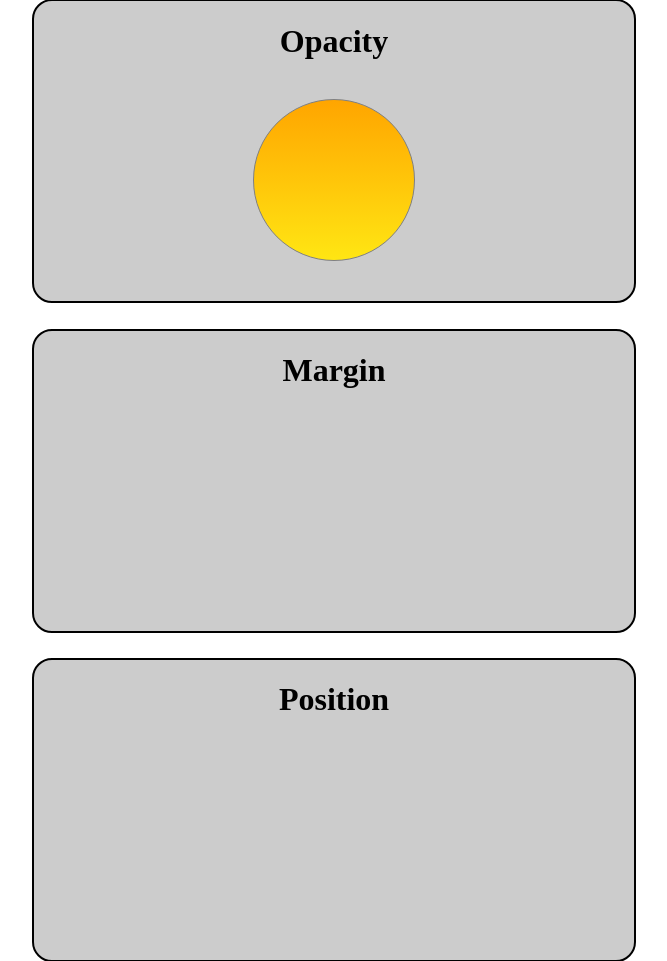
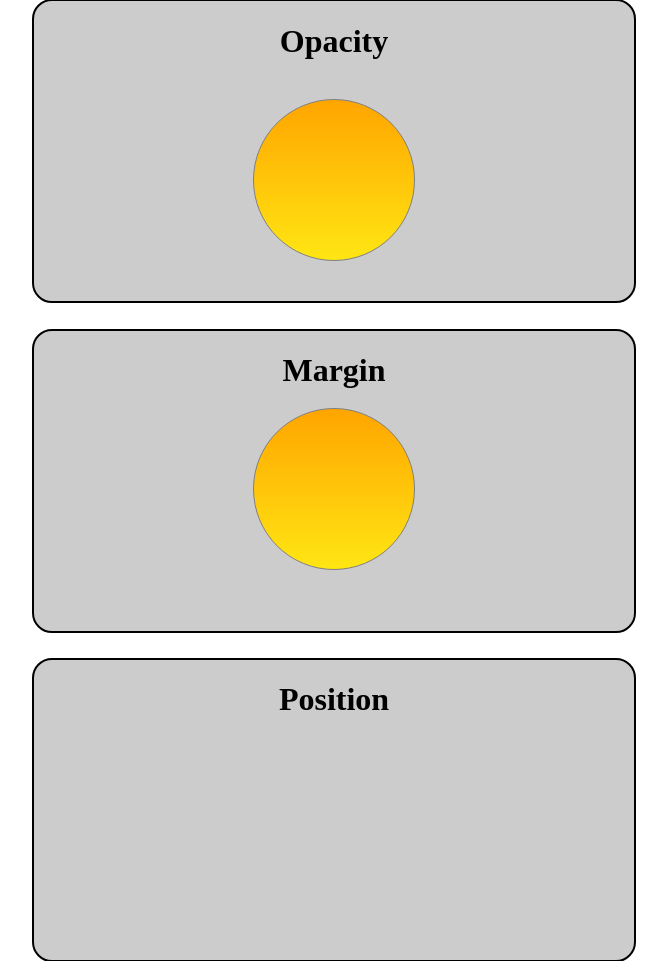
Before and after one commit to SabihaOzturk/Transitions, a PHP site: page / in a window 1280 px wide. Shown: the part 52-1013 px from the top of the page, without its empty margins (306-973 px from the left). Run offline with PHP 8.4, Linux system fonts and the light colour scheme.

Commit message:
Added style and mixins to margin transition

```diff
--- a/css/index.css
+++ b/css/index.css
@@ -40,4 +40,33 @@ h1 {
     transition: 2s;
     opacity: 0.2; }
 
+#margin {
+  border: 1px gray solid;
+  width: 100px;
+  height: 100px;
+  border-radius: 100px;
+  margin: 20% auto;
+  padding: 30px;
+  background-image: -moz-linear-gradient(top, #FFA500, #FFE613);
+  background-image: -webkit-linear-gradient(top, #FFA500, #FFE613);
+  background-image: -o-linear-gradient(top, #FFA500, #FFE613);
+  background-image: -ms-linear-gradient(top, #FFA500, #FFE613);
+  position: relative;
+  top: 50%;
+  transform: translateY(-50%);
+  -moz-transition-property: 0s;
+  -o-transition-property: 0s;
+  -webkit-transition-property: 0s;
+  -ms-transition-property: 0s;
+  transition-property: 0s;
+  margin-top: 100px; }
+  #margin:target, #margin:hover {
+    cursor: pointer;
+    -moz-transition: 2s;
+    -o-transition: 2s;
+    -webkit-transition: 2s;
+    -ms-transition: 2s;
+    transition: 2s;
+    margin-top: 150px; }
+
 /*# sourceMappingURL=index.css.map */
--- a/stylesheets/_mixins.scss
+++ b/stylesheets/_mixins.scss
@@ -45,6 +45,19 @@
   opacity:($opacity);
 }
 
+@mixin margin($margin, $duration){
+  @include transition-duration($duration...);
+  margin-top: $margin;
+}
+
+@mixin margin-transition($margin, $transition){
+  @include transition($transition...);
+  margin-top: $margin;
+}
+
+
+
+
 @mixin transition($transition...) {
     -moz-transition:    $transition;
     -o-transition:      $transition;
--- a/stylesheets/index.scss
+++ b/stylesheets/index.scss
@@ -18,3 +18,13 @@ h1{
   @include opacity-transition(.2, 2s);
   }
 }
+
+#margin {
+  @include content-inner;
+  @include margin(100px, 0s);
+
+  &:target, &:hover{
+  cursor:pointer;
+  @include margin-transition(150px, 2s);
+  }
+}
```
Also changed, not shown: 1 other file.
